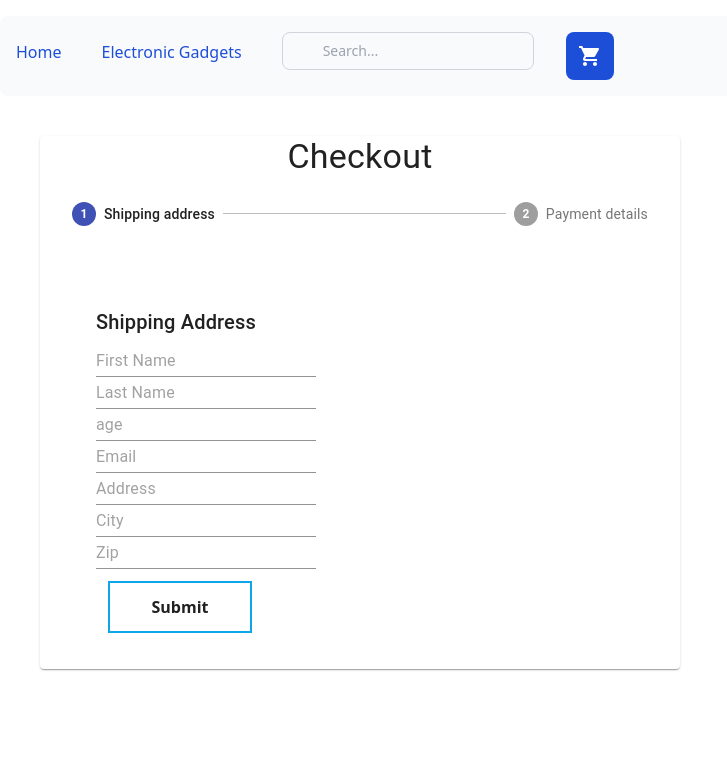
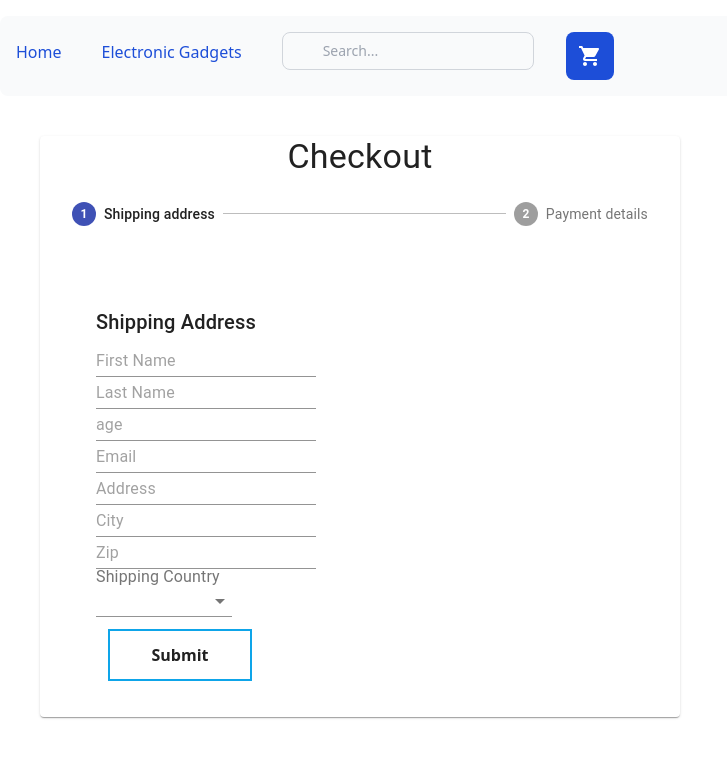
Before and after one commit to ReddyDivya/e-Commerce, a React (Create React App) app: page /CheckoutForm in a window 1280 px wide. Shown: the top 758 px of the page, without its empty margins (0-727 px from the left). Built offline with nearby package versions, Linux system fonts and the light colour scheme; no server answers.

Commit message:
updating address form

```diff
--- a/src/components/Checkout/AddressForm.js
+++ b/src/components/Checkout/AddressForm.js
@@ -9,6 +9,19 @@ import * as yup from "yup";
 export default function AddressForm() {
 
     const [data, setData] = useState();
+
+    //Countries
+    const [shippingCountries, setShippingCountries] = useState([]);
+    const [shippingCountry, setShippingCountry] = useState('');
+
+    //Sub divisions
+    const [shippingSubdivisions, setShippingSubdivisions] = useState([]);
+    const [shippingSubdivision, setShippingSubdivision] = useState('');
+
+    //Shipping Options
+    const [shippingOptions, setShippingOptions] = useState([]);
+    const [shippingOption, setShippingOption] = useState('');
+
 
     const schema = yup.object().shape({
         firstName: yup.string().required("First Name should be required please"),
@@ -50,6 +63,13 @@ export default function AddressForm() {
                 <CustomTextField name="zip" label="Zip" control={control} />
                 {errors.zip && <p>Zip is required.</p>}
 
+                <Grid item xs={12} sm={6}>
+                    <InputLabel>Shipping Country</InputLabel>
+                    <Select fullWidth value={shippingCountry} onChange={(e) => setShippingCountry(e.target.value)}>
+
+                    </Select>
+                </Grid>
+
                 <input type="submit" className="border-solid border-2 border-sky-500 p-3 m-3 w-36 hover:bg-slate-300 cursor-pointer" />
             </form>
         </>
```
